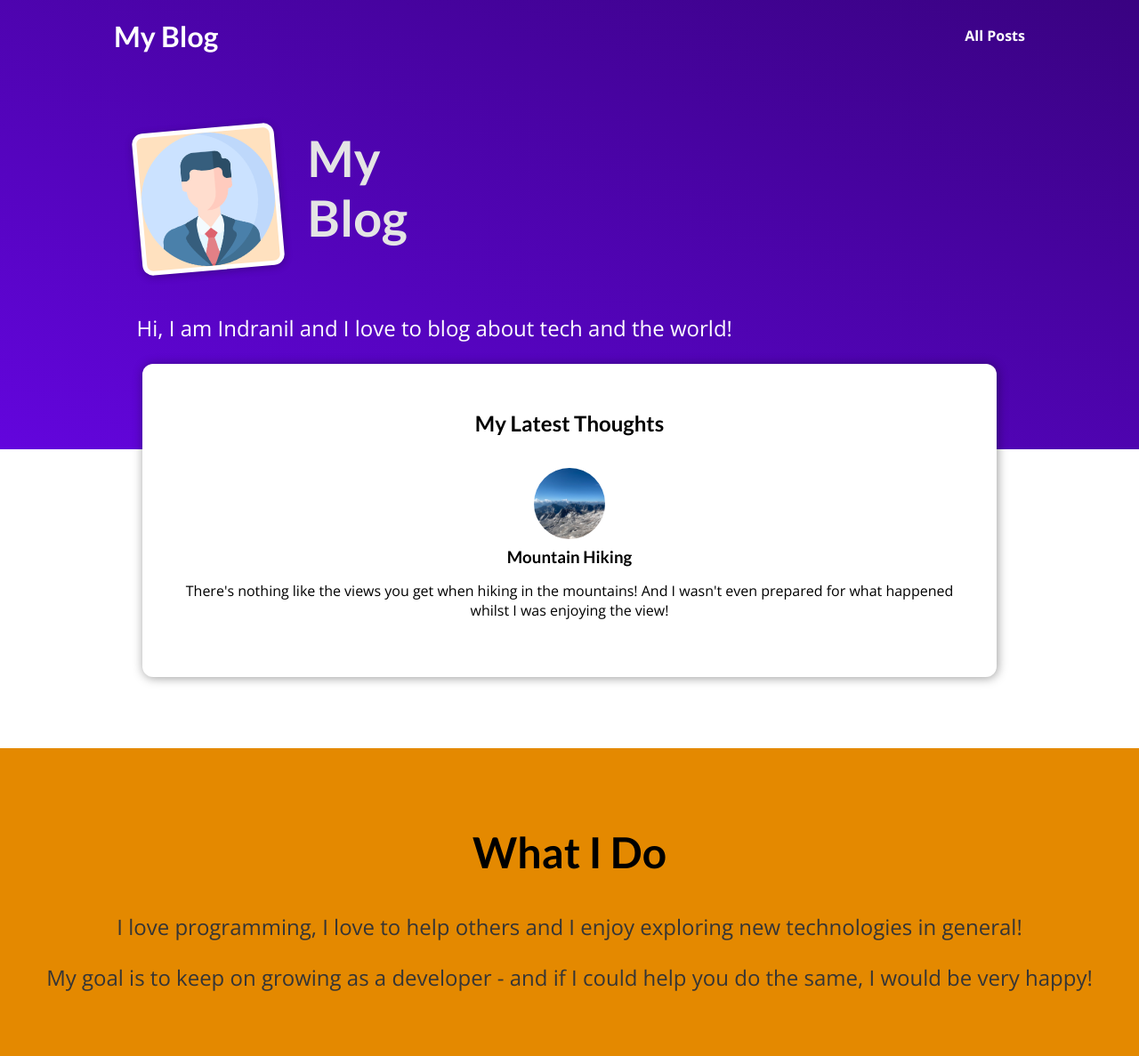
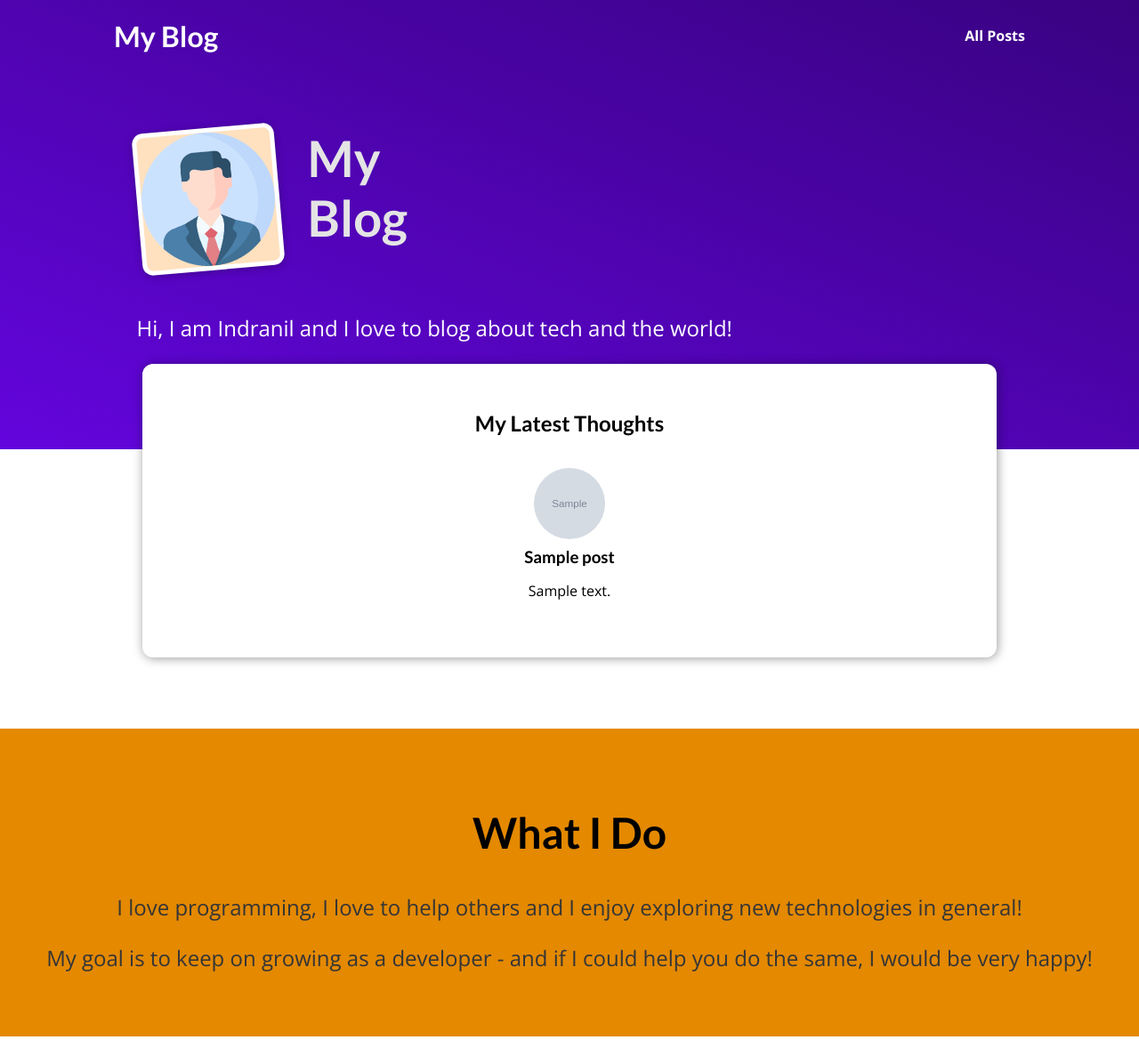
Before and after one commit to indranildeveloper/django-blog, a Django app: template blog/templates/blog/index.html in a window 1280 px wide. Shown: the whole page at 89% size. After the commit the page ends 1165 px from the top, so only its background shows below. Run offline with Django 5.2, Linux system fonts and the light colour scheme; the template is opened without the code that fills it: most values are stand-ins (such as "Sample title", 1, 10 or a date in 2020); grey boxes marked "Sample" are stand-in pictures.

Commit message:
Special template features
Signed-off-by: Indranil Halder <indranilhalder.dev@gmail.com>

```diff
--- a/blog/templates/blog/includes/post.html
+++ b/blog/templates/blog/includes/post.html
@@ -1,18 +1,14 @@
 {% load static %}
 <li>
     <article class="post">
-        <a href="{% url 'post-details-page' 'the-mountains' %}">
-            <img src="{% static "blog/images/mountains.jpg" %}"
-                 alt="Mountain Hiking"
+        <a href="{% url 'post-details-page' post.slug %}">
+            <img src="{% static 'blog/images/'|add:post.image %}"
+                 alt="{{ post.title }}"
                  height="100"
                  width="100">
             <div class="post__content">
-                <h3>Mountain Hiking</h3>
-                <p>
-                    There's nothing like the views you get when hiking in the
-                    mountains! And I wasn't even prepared for what happened whilst I
-                    was enjoying the view!
-                </p>
+                <h3>{{ post.title }}</h3>
+                <p>{{ post.excerpt }}</p>
             </div>
         </a>
     </article>
--- a/blog/templates/blog/index.html
+++ b/blog/templates/blog/index.html
@@ -21,7 +21,9 @@
     <section id="latest-posts">
         <h2>My Latest Thoughts</h2>
         <ul>
-            {% include "blog/includes/post.html" %}
+            {% for post in posts %}
+                {% include "blog/includes/post.html" %}
+            {% endfor %}
         </ul>
     </section>
     <section id="about">
```
Also changed, not shown: blog/views.py (+16 -10 lines).
